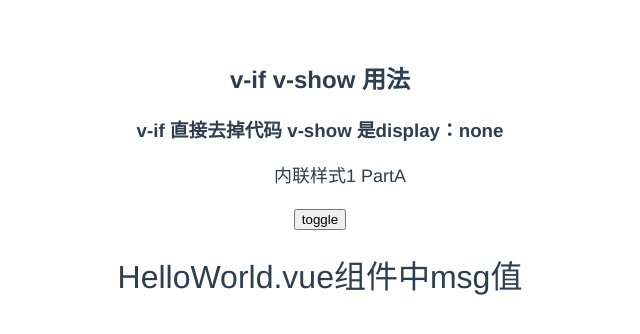
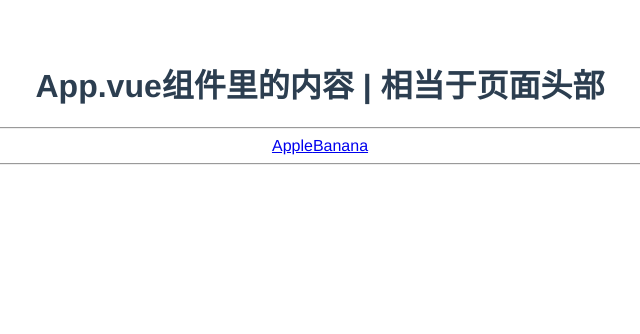
Before and after one commit to lmq1117/vuemc, a Vue app: page / in a window 1280 px wide. Shown: the top 334 px of the page, without its empty margins (320-960 px from the left). Built offline with nearby package versions, Linux system fonts and the light colour scheme.

Commit message:
基本路由的运用     1 安装路由     2 main.js中引入并配置     3 route-view 在页面中什么位置显示差异内容       router-link 实现跳转     4 路由需要的静态文件

```diff
--- a/src/App.vue
+++ b/src/App.vue
@@ -1,30 +1,26 @@
 <template>
 	<div id="app">
-		<h2>v-if v-show  用法</h2>
-		<h3>
-			v-if 直接去掉代码
-			v-show 是display：none
-		</h3>
+		<h1>App.vue组件里的内容 | 相当于页面头部</h1>
+		<hr>
+		<router-link :to="{path:'a'}">Apple</router-link>
+		<router-link :to="{path:'b'}">Banana</router-link>
+		<hr>
+		<router-view></router-view>
 
-		<ul class="test">
-			<li v-if="isPartA">内联样式1 PartA</li>
-			<li v-else>no data</li>
-			<li v-show="!isPartA">内联样式PartB</li>
-		</ul>
-		<button v-on:click="toggle">toggle</button>
-		<HelloWorld/>
 	</div>
 </template>
 
 <script>
 import Vue from 'vue'
 import HelloWorld from './components/HelloWorld'
-import componentA from './components/a'
+import appleZ from './components/apple'
+import banaerZ from './components/banaer'
 export default {
 	name: 'app',
 	components: {
 		HelloWorld,
-		componentA
+		appleZ,
+		banaerZ
 	},
 	data () {
 		return {
--- /dev/null
+++ b/src/components/apple.vue
@@ -0,0 +1,33 @@
+<template>
+  <div>
+    <h3>{{ hello }}</h3>
+  </div>
+</template>
+
+<script>
+export default {
+  data () {
+    return {
+      hello: 'apple组件内容 '
+    }
+  }
+}
+</script>
+
+<!-- Add "scoped" attribute to limit CSS to this component only -->
+<style scoped>
+h1, h2 {
+  font-weight: normal;
+}
+ul {
+  list-style-type: none;
+  padding: 0;
+}
+li {
+  display: inline-block;
+  margin: 0 10px;
+}
+a {
+  color: #42b983;
+}
+</style>
--- /dev/null
+++ b/src/components/banaer.vue
@@ -0,0 +1,33 @@
+<template>
+  <div>
+    <h3>{{ hello }}</h3>
+  </div>
+</template>
+
+<script>
+export default {
+  data () {
+    return {
+      hello: 'bananer组件内容 '
+    }
+  }
+}
+</script>
+
+<!-- Add "scoped" attribute to limit CSS to this component only -->
+<style scoped>
+h1, h2 {
+  font-weight: normal;
+}
+ul {
+  list-style-type: none;
+  padding: 0;
+}
+li {
+  display: inline-block;
+  margin: 0 10px;
+}
+a {
+  color: #42b983;
+}
+</style>
--- a/src/main.js
+++ b/src/main.js
@@ -2,6 +2,25 @@
 // (runtime-only or standalone) has been set in webpack.base.conf with an alias.
 import Vue from 'vue'
 import App from './App'
+import VueRouter from 'vue-router'
+import appleZ from './components/apple'
+import banaerZ from './components/banaer'
+
+Vue.use(VueRouter)
+
+let router = new VueRouter({
+	// mode:'history',
+	routes:[
+		{
+			path:'/a',
+			component:appleZ
+		},
+		{
+			path:'/b',
+			component:banaerZ
+		}
+	]
+});
 
 Vue.config.productionTip = false
 
@@ -9,6 +28,9 @@ Vue.config.productionTip = false
 new Vue({
 	//对象插入index.html的位置
 	el: '#app',
+
+	//使用router对象
+	router,
 
 	//渲染 通过 import App from './App'  导入的App组件
 	//es6语法
```
